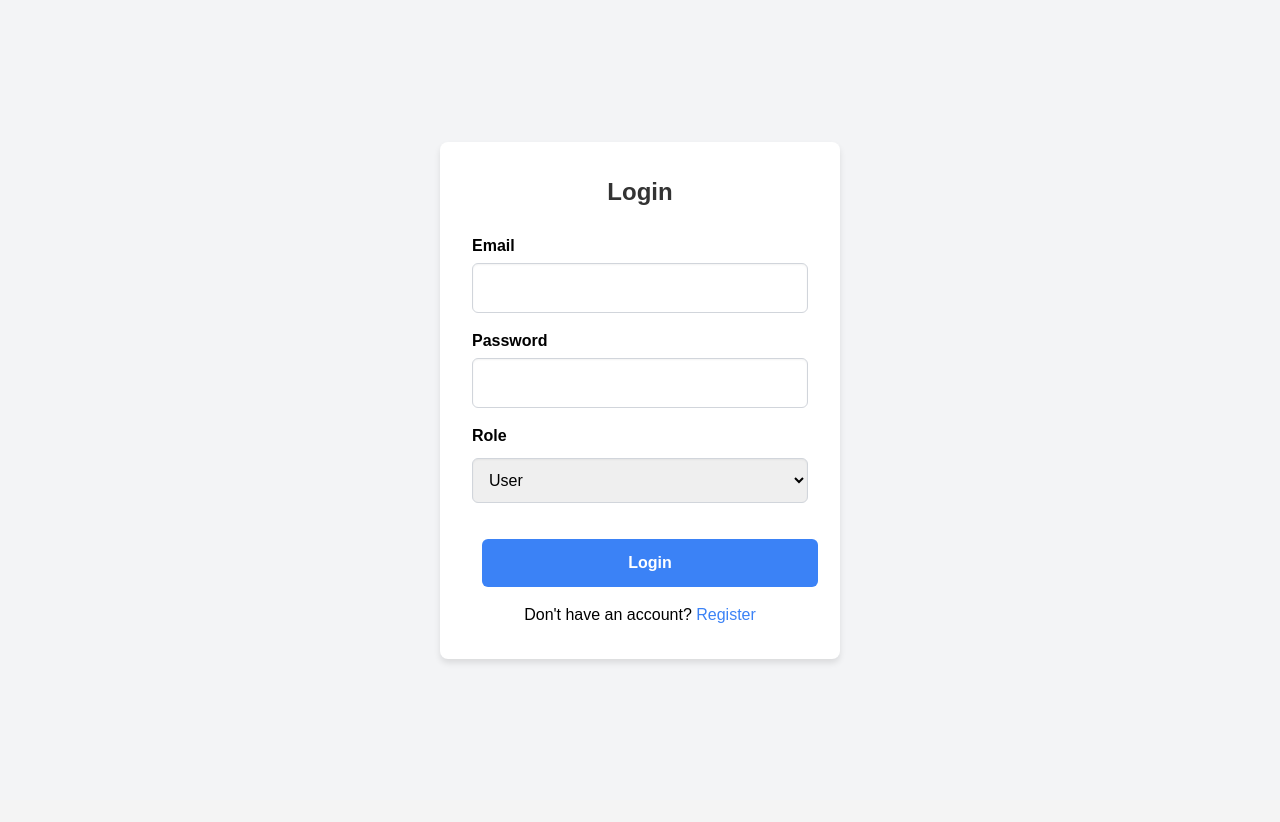
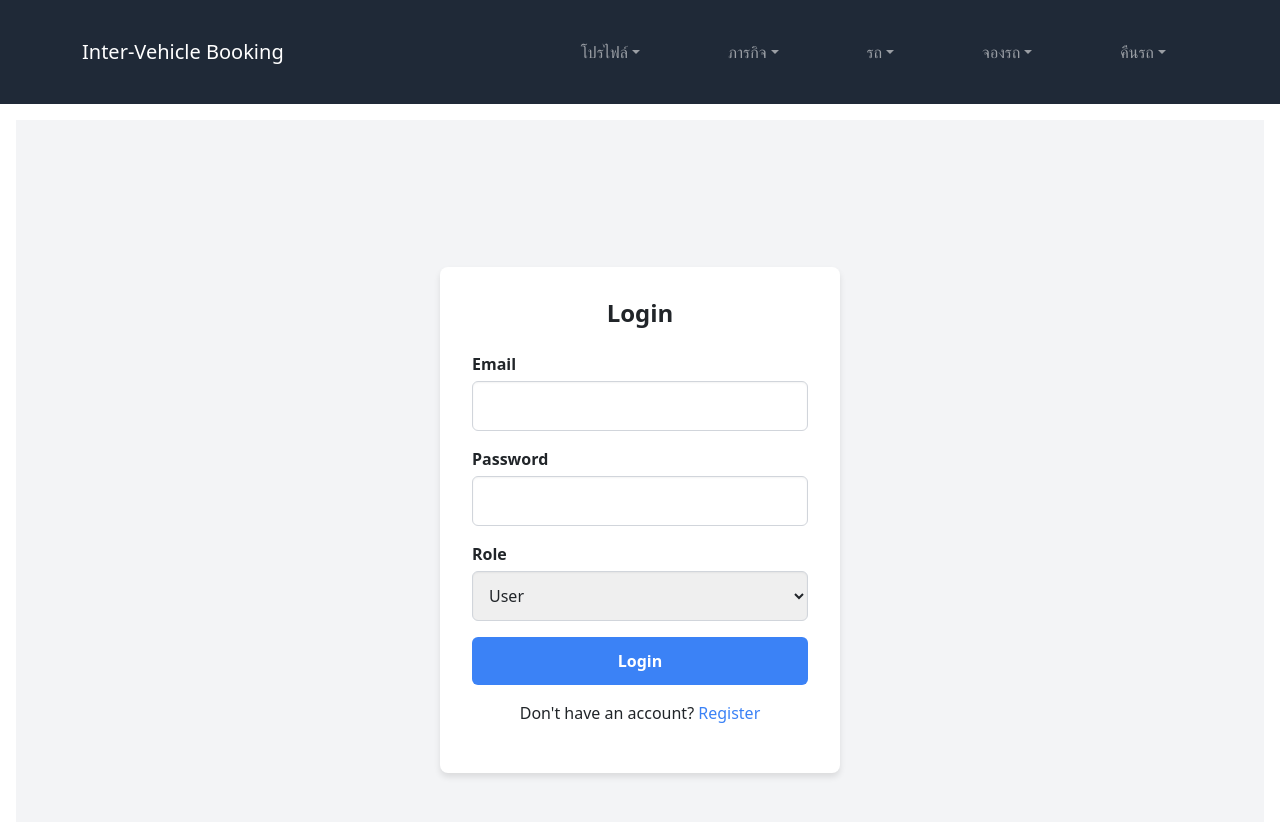
Before and after one commit to alphajjjett/apt.api, a React (Create React App) app in the folder frontend/arm-vehicle-management/: page / in a window 1280 px wide. Shown: the top 822 px of the page. Before the commit the page ends 800 px from the top, so only its background shows below. Built offline with nearby package versions, Linux system fonts and the light colour scheme.

Commit message:
graph + navbar commit

```diff
--- a/frontend/arm-vehicle-management/package.json
+++ b/frontend/arm-vehicle-management/package.json
@@ -7,8 +7,12 @@
     "@testing-library/react": "^13.4.0",
     "@testing-library/user-event": "^13.5.0",
     "axios": "^1.7.7",
+    "bootstrap": "^5.3.3",
+    "chart.js": "^4.4.7",
     "jwt-decode": "^4.0.0",
     "react": "^18.3.1",
+    "react-bootstrap": "^2.10.7",
+    "react-chartjs-2": "^5.2.0",
     "react-dom": "^18.3.1",
     "react-router-dom": "^6.28.0",
     "react-scripts": "5.0.1",
--- a/frontend/arm-vehicle-management/src/App.jsx
+++ b/frontend/arm-vehicle-management/src/App.jsx
@@ -3,54 +3,47 @@ import { BrowserRouter as Router, Route, Routes } from 'react-router-dom';
 import Dashboard from './pages/Dashboard';
 import Login from './pages/Login';
 import Register from './pages/Register';
-
 import Users from './pages/Users';
 import Missions from './pages/Missions';
-import Maintenance from './pages/Maintenance';
 import MissionList from './pages/MissionList';
-import ProtectedRoute from './pages/ProtectedRoute';
 import MissionRequest from './pages/MissionRequest';
 import VehiclePage from './pages/VehiclePage';
 import UserProfilePage from './pages/UserProfilePage';
 import VehicleStatusPage from './pages/VehicleStatusPage';
-
 import BookingPage from './pages/BookingPage';
 import BookingStatusPage from './pages/BookingStatusPage';
-
 import VehicleReturnPage from './pages/VehicleReturnPage';
 
+import NavigationBar from './components/Navbar';
 
 
 import './index.css';
-
-
+import './App.css'
+import 'bootstrap/dist/css/bootstrap.min.css';
 
 function App() {
   return (
     <Router>
+      <NavigationBar />
+      <div className="d-flex">
+        <div className="content flex-grow-1 p-3">
           <Routes>
             <Route path="/" element={<Login />} />
-        <Route path="/register" element={<Register />} /> {/* เพิ่ม route สำหรับ Register */}
+            <Route path="/register" element={<Register />} />
             <Route path="/dashboard" element={<Dashboard />} />
             <Route path="/users" element={<Users />} />
             <Route path="/missions" element={<Missions />} />
-        <Route path="/maintenance" element={<Maintenance />} />
-        <Route path='/missionslist' element={<MissionList/>} />
-        <Route path="/dashboard" element={<ProtectedRoute><Dashboard /></ProtectedRoute>} />
-        <Route path='/mission_request' element={<MissionRequest/>}/>
-        <Route path='/vehicle' element={<VehiclePage/>}/>
+            <Route path='/missionslist' element={<MissionList />} />
+            <Route path='/mission_request' element={<MissionRequest />} />
+            <Route path='/vehicle' element={<VehiclePage />} />
             <Route path="/userprofile/:id" element={<UserProfilePage />} />
-
-        <Route path="/vehicle-status" element={<VehicleStatusPage/>}/>
-
-        <Route path="/booking" element={<BookingPage/>}/>
-
-        <Route path="/booking-status" element={<BookingStatusPage/>}/>
-
-        <Route path="/return" element={<VehicleReturnPage/>}/>
-
-
+            <Route path="/vehicle-status" element={<VehicleStatusPage />} />
+            <Route path="/booking" element={<BookingPage />} />
+            <Route path="/booking-status" element={<BookingStatusPage />} />
+            <Route path="/return" element={<VehicleReturnPage />} />
           </Routes>
+        </div>
+      </div>
     </Router>
   );
 }
--- /dev/null
+++ b/frontend/arm-vehicle-management/src/components/Navbar.jsx
@@ -0,0 +1,43 @@
+import React from 'react';
+import { Navbar,Nav, Container, NavDropdown } from 'react-bootstrap';
+import { Link } from 'react-router-dom';
+
+const NavigationBar = () => {
+  return (
+    <Navbar expand="lg" variant="dark" className="bg-gray-800">
+      <Container>
+        <Navbar.Brand as={Link} to="/dashboard" className="text-white">
+          Inter-Vehicle Booking
+        </Navbar.Brand>
+        <Navbar.Toggle aria-controls="basic-navbar-nav" />
+        <Navbar.Collapse id="basic-navbar-nav">
+          <Nav className="ml-auto space-x-6">
+
+          <NavDropdown title="โปรไฟล์" id="profile-dropdown" className="text-white hover:bg-gray-700 px-4 py-2 rounded-md">
+              <NavDropdown.Item as={Link} to="/users" className="text-black hover:bg-gray-200">ข้อมูลส่วนตัว</NavDropdown.Item>
+            </NavDropdown>
+            <NavDropdown title="ภารกิจ" id="missions-dropdown" className="text-white hover:bg-gray-700 px-4 py-2 rounded-md">
+              <NavDropdown.Item as={Link} to="/missionslist" className="text-black hover:bg-gray-200">ข้อมูลภารกิจ</NavDropdown.Item>
+              <NavDropdown.Item as={Link} to="/missions" className="text-black hover:bg-gray-200">สร้างภารกิจ</NavDropdown.Item>
+            </NavDropdown>
+
+            <NavDropdown title="รถ" id="vehicle-dropdown" className="text-white hover:bg-gray-700 px-4 py-2 rounded-md">
+              <NavDropdown.Item as={Link} to="/vehicle" className="text-black hover:bg-gray-200">ข้อมูลรถ</NavDropdown.Item>
+              <NavDropdown.Item as={Link} to="/vehicle-status" className="text-black hover:bg-gray-200">สถานะรถ</NavDropdown.Item>
+            </NavDropdown>
+
+            <NavDropdown title="จองรถ" id="booking-dropdown" className="text-white hover:bg-gray-700 px-4 py-2 rounded-md">
+              <NavDropdown.Item as={Link} to="/booking" className="text-black hover:bg-gray-200">จองรถ</NavDropdown.Item>
+              <NavDropdown.Item as={Link} to="/booking-status" className="text-black hover:bg-gray-200">สถานะการจองรถ</NavDropdown.Item>
+            </NavDropdown>
+            <NavDropdown title="คืนรถ" id="return-dropdown" className="text-white hover:bg-gray-700 px-4 py-2 rounded-md">
+              <NavDropdown.Item as={Link} to="/return" className="text-black hover:bg-gray-200">คืนรถที่จอง</NavDropdown.Item>
+            </NavDropdown>
+          </Nav>
+        </Navbar.Collapse>
+      </Container>
+    </Navbar>
+  );
+};
+
+export default NavigationBar;
--- a/frontend/arm-vehicle-management/src/pages/Dashboard.jsx
+++ b/frontend/arm-vehicle-management/src/pages/Dashboard.jsx
@@ -1,7 +1,19 @@
 import React, { useEffect, useState } from 'react';
 import axios from 'axios';
 import { Link, useNavigate } from 'react-router-dom';
+import { Bar } from 'react-chartjs-2';
+import { Chart as ChartJS, CategoryScale, LinearScale, BarElement, Title, Tooltip, Legend } from 'chart.js';
 import '../styles/Dashboard.css';  // import CSS file ของ Dashboard
+
+// Register the chart.js components
+ChartJS.register(
+  CategoryScale,
+  LinearScale,
+  BarElement,
+  Title,
+  Tooltip,
+  Legend
+);
 
 const Dashboard = () => {
   const [data, setData] = useState(null);
@@ -39,15 +51,46 @@ const Dashboard = () => {
   if (error) return <div className="text-center text-red-500 py-6">{error}</div>;
   if (!data) return <div className="text-center py-6">No data available</div>;
 
+  // ข้อมูลที่จะแสดงในกราฟ
+  const chartData = {
+    labels: ['Missions', 'Bookings', 'Vehicles'], // แท็กในแกน X
+    datasets: [
+      {
+        label: 'Total Count', // ชื่อกราฟ
+        data: [data.missionsCount, data.bookingCount, data.vehicleCount], // ข้อมูลที่ใช้สร้างกราฟ
+        backgroundColor: 'rgba(75, 192, 192, 0.2)', // สีพื้นหลังของบาร์
+        borderColor: 'rgba(75, 192, 192, 1)', // สีเส้นขอบ
+        borderWidth: 1, // ขนาดเส้นขอบ
+      },
+    ],
+  };
+
+  // ตัวเลือกการแสดงผลของกราฟ
+  const options = {
+    responsive: true, // ให้กราฟปรับขนาดตามหน้าจอ
+    plugins: {
+      legend: {
+        position: 'top',
+      },
+      tooltip: {
+        enabled: true,
+      },
+    },
+  };
+
   return (
     <div className="min-h-screen bg-gray-100 p-6">
       <div className="bg-white p-8 rounded-lg shadow-md max-w-3xl mx-auto">
         <h2 className="text-3xl font-bold text-center mb-6">Dashboard</h2>
         <div className="mb-6">
-          {/* <h3 className="text-xl font-semibold">Total Users: <span className="text-gray-600">{data.usersCount}</span></h3> */}
           <h3 className="text-xl font-semibold">Total Missions: <span className="text-gray-600">{data.missionsCount}</span></h3>
           <h3 className="text-xl font-semibold">Total Bookings: <span className="text-gray-600">{data.bookingCount}</span></h3>
           <h3 className="text-xl font-semibold">Total Vehicles: <span className="text-gray-600">{data.vehicleCount}</span></h3>
+        </div>
+
+        {/* กราฟ */}
+        <div className="mb-6">
+          <Bar data={chartData} options={options} />
         </div>
 
         <div className="mb-6">
@@ -77,4 +120,6 @@ const Dashboard = () => {
   );
 };
 
+
+
 export default Dashboard;
```
Also changed, not shown: frontend/arm-vehicle-management/src/App.css (line endings or trailing spaces), frontend/arm-vehicle-management/src/index.css (line endings or trailing spaces), 1 other file (tests, documents, lock files or other folders). Lines whose indentation alone changed are shown as unchanged.
